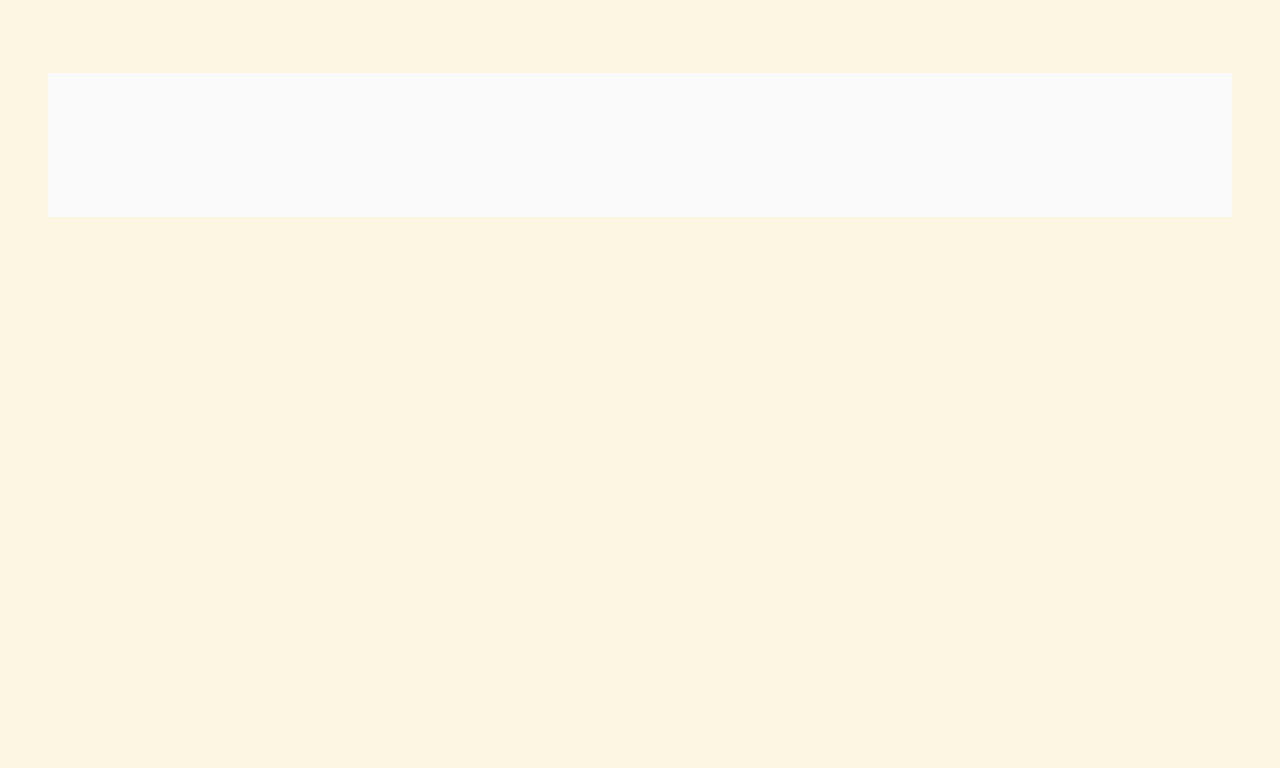
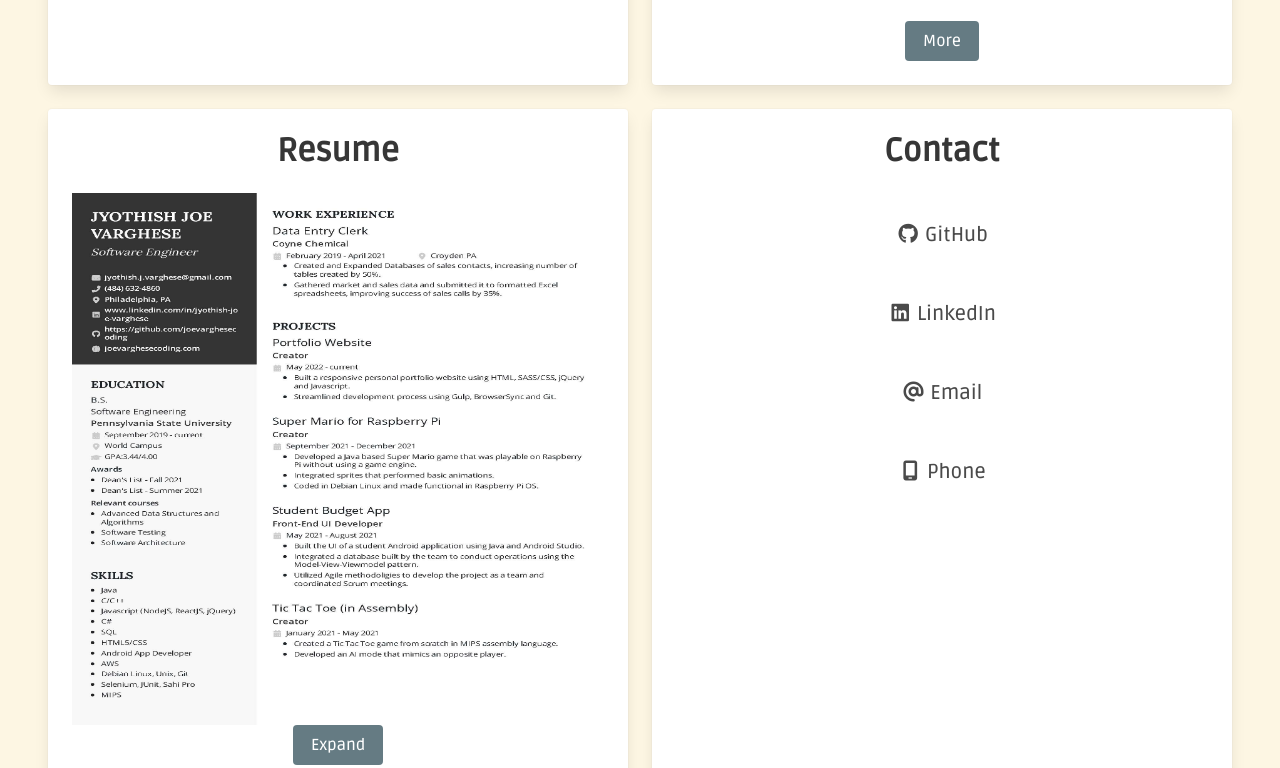
Before and after one commit to joevarghesecoding/portfolio_2.0.1, a website: page index.html in a window 1280 px wide. Shown: the part 1752-2520 px from the top of the page. Before the commit the page ends 2017 px from the top, so only its background shows below. Drawn offline with Linux system fonts and the light colour scheme; a web font is replaced by a local one.

Commit message:
contacts with icons

```diff
--- a/index.html
+++ b/index.html
@@ -7,6 +7,7 @@
     <!-- <link rel="stylesheet" href="https://cdn.jsdelivr.net/npm/bulma@0.9.4/css/bulma.min.css"> -->
     <link rel="stylesheet" href="css/mystyles.css" >
     <script src="js/app.js"></script>
+    <script src="https://kit.fontawesome.com/b68d6a774a.js" crossorigin="anonymous"></script>
   </head>
   <body>
     <section class="nav">
@@ -80,13 +81,15 @@
         <!-- about me -->
         <div class="column">
           <div class="card">
+            <div class="card-content has-text-centered">
+              <p class="title has-text-centered">About Me</p>
+            </div>
             <div class="card-image has-text-centered">
               <figure class="image is-128by128 is-rounded is-inline-block">
                 <img src="./images/face-pic.png" alt="Profile Picture">
               </figure>
             </div>
             <div class="card-content has-text-centered">
-            <p class="title has-text-centered">About Me</p>
               <p class="content has-text-justified">
                 Hi, I'm Joe, an aspiring Software Engineer. Ever since I was little, I was in love with computers. But only after growing up did I learn the amazing things they are capable of. I am learning day by day what their limits are, and in effect broadening my own.
               </p>
@@ -129,6 +132,8 @@
             </div>
           </div>
         </div>
+      </div>
+      <div class="columns">
         <!-- Resume -->
       <div class="column">
         <div class="card">
@@ -146,12 +151,37 @@
         <div class="card">
           <div class="card-content has-text-centered">
             <p class="title">Contact</p>
-            <p class="subtitle">
-
+            <p class="subtitle" id="first-contact">
+              <span class="icon">
+                <i class="fa-brands fa-github"></i>
+              </span>
+              <span>GitHub</span>
+            </p>
+            <p class="subtitle" id="second-contact">
+              <span class="icon">
+                <i class="fa-brands fa-linkedin"></i>
+              </span>
+              <span>LinkedIn</span>
+            </p>
+            <p class="subtitle" id="third-contact">
+              <span class="icon">
+                <i class="fa-solid fa-at"></i>
+              </span>
+              <span>Email</span>
+            </p>
+            <p class="subtitle" id="fourth-contact">
+              <span class="icon">
+                <i class="fa-solid fa-mobile-screen"></i>
+              </span>
+              <span>
+                Phone
+              </span>
             </p>
           </div>
         </div>
       </div>
+      </div>
+
     </div>
   </section>
   <section class="section" id="footer">
--- a/sass/_partials.scss/_cards.scss
+++ b/sass/_partials.scss/_cards.scss
@@ -26,3 +26,8 @@
     from{opacity: .4}
     to{opacity: 1}
 }
+
+#first-contact, #second-contact, #third-contact, #fourth-contact{
+    margin-top: 10%;
+    font-size: 20px;
+}
```
Also changed, not shown: css/mystyles.css, 1 other file. Lines whose indentation alone changed are shown as unchanged.
